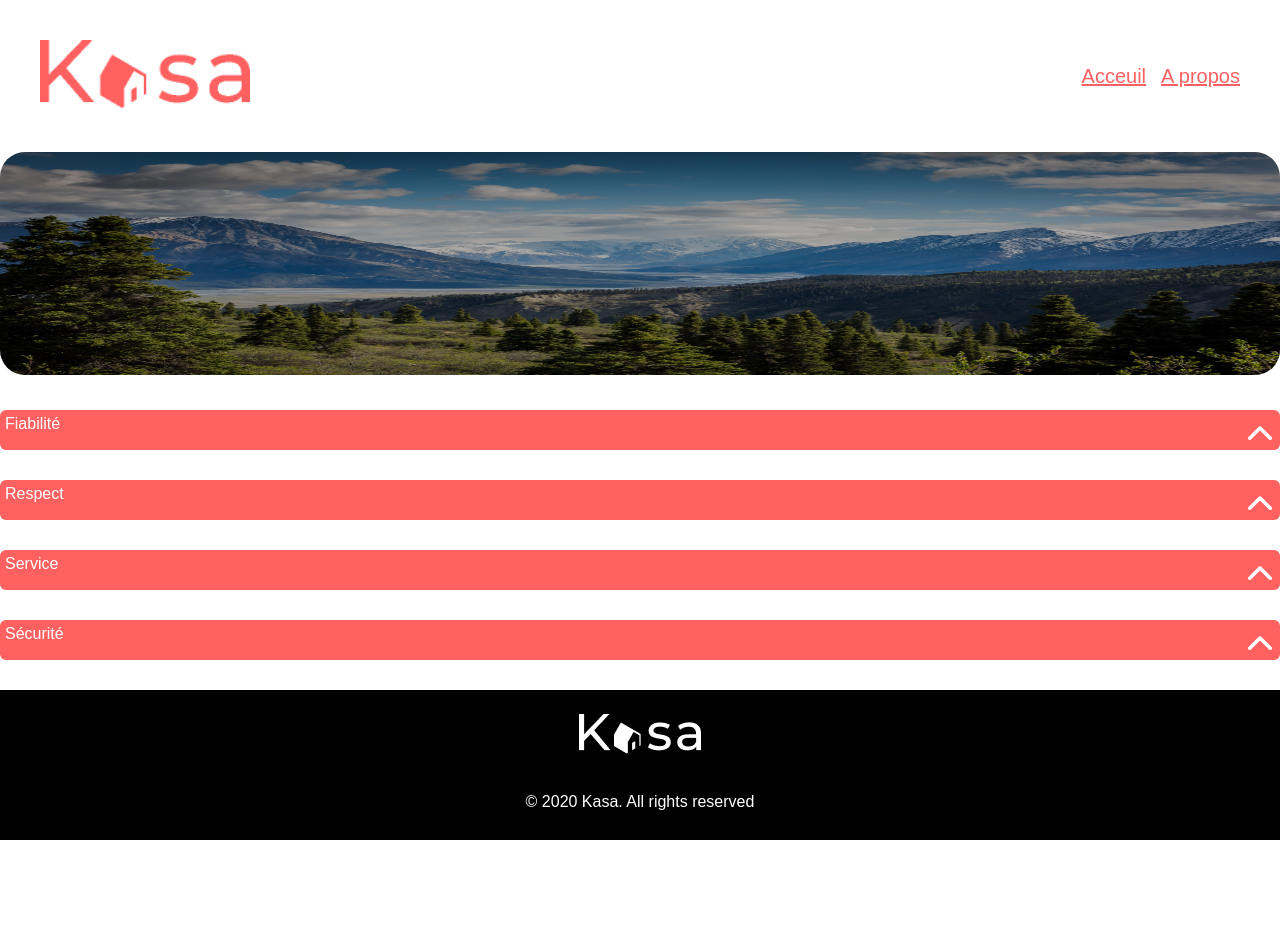
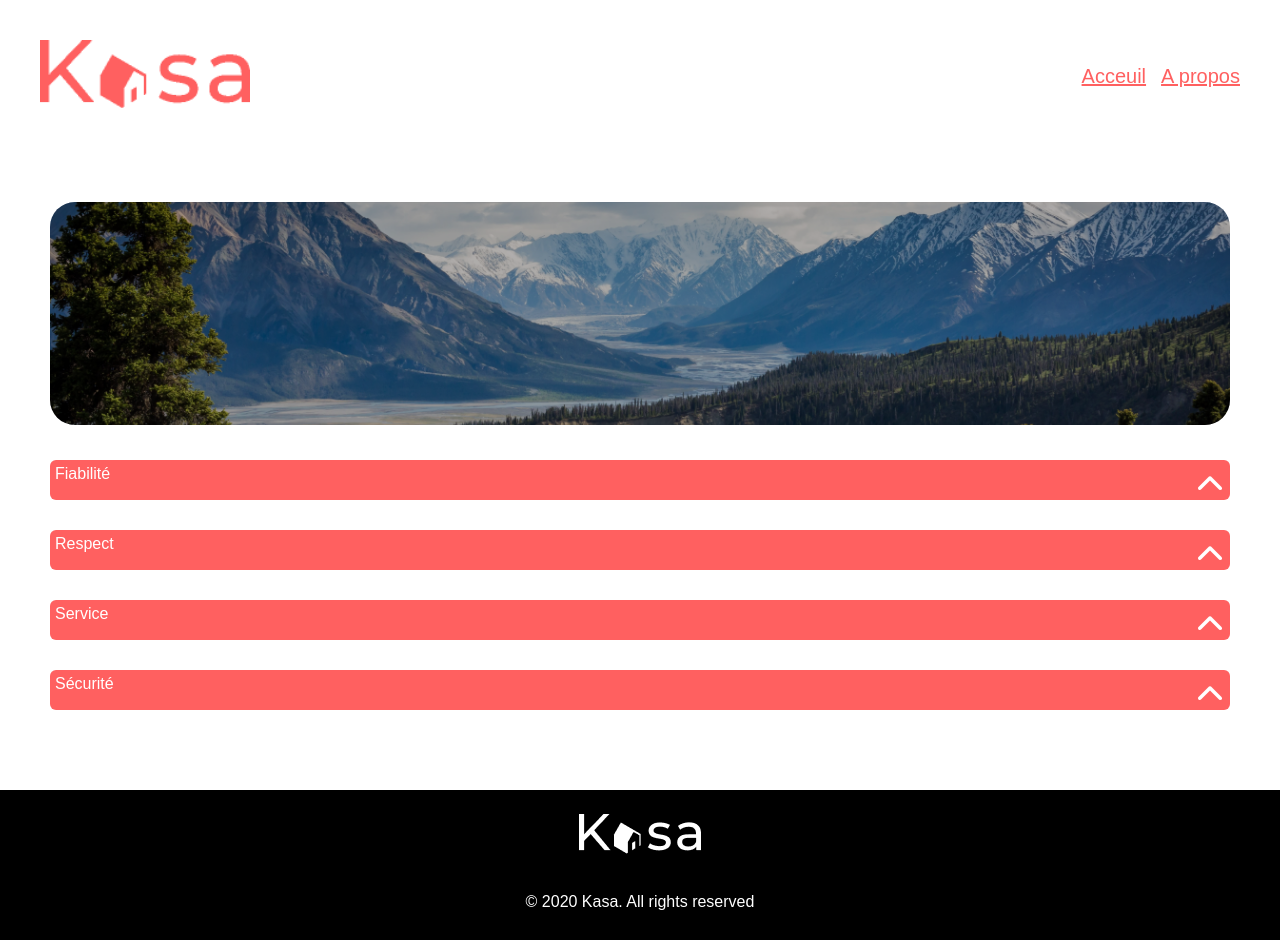
Before and after one commit to berenisse1/my-app, a React (Create React App) app: page /a-propos in a window 1280 px wide. Before the commit the page ends 840 px from the top, so only its background shows below. Built offline with nearby package versions, Linux system fonts and the light colour scheme.

Commit message:
style update

```diff
--- a/src/index.css
+++ b/src/index.css
@@ -4,5 +4,46 @@ body {
     padding: 0;
 }
 * {
-    font-family: "Montserrat", arial, sans-serif;
+    font-family: "Montserrat", sans-serif;
+    box-sizing: border-box;
 }
+
+main{
+    padding: 20px;
+}
+
+img{
+    object-fit: cover;
+}
+
+p{
+    color: #ff6060;
+}
+
+.rate-host-container{
+    display: flex;
+    justify-content: space-between;
+}
+
+.host-picture-name{
+    font-size: 12px;
+
+}
+
+
+
+@media (min-width: 1024px){
+    main{
+        padding: 50px;
+    }
+
+    .collapse-descktop{
+        display: flex;
+        justify-content: space-between;
+    }
+
+    .collapse-descktop .collapse{
+        width: 45%;
+    }
+
+}
--- a/src/styles/Host.css
+++ b/src/styles/Host.css
@@ -1,3 +1,16 @@
-.host-name p{
+.host-picture img{
+    border-radius: 60px;
+    height: 32px;
+    width: 32px;
+}
+.host-name{
     color: #ff6060;
+    font-size: 12px;
 }
+
+@media (min-width: 1024px){
+    .host-picture img {
+        width: 64px;
+        height: 64px;
+    }
+}
```
